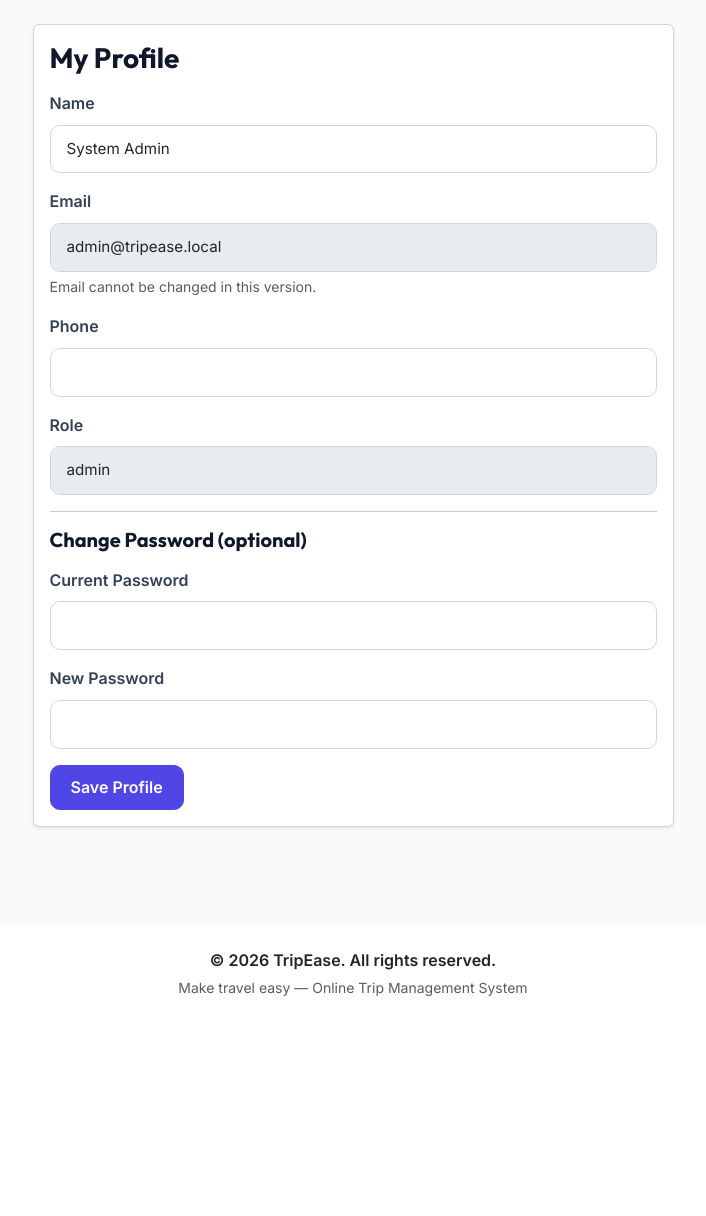
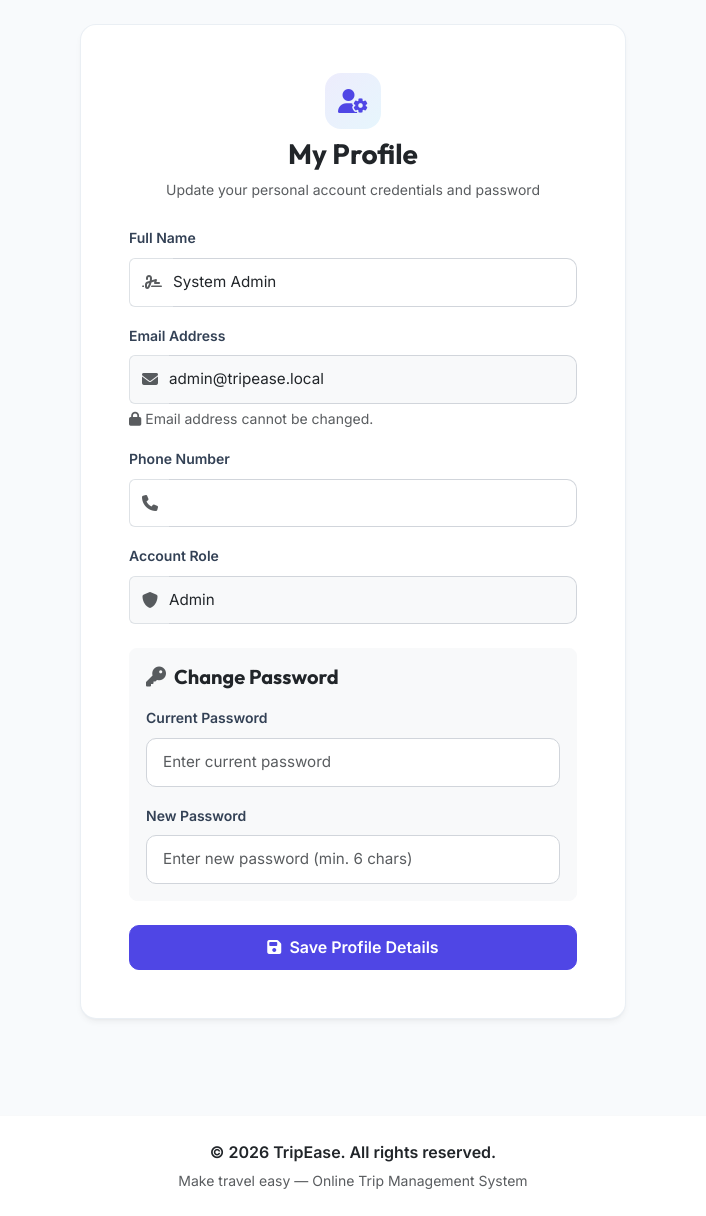
Before and after one commit to Nasroon0108/online_trip_managemet_system, a PHP site: page /profile/edit.php in a window 1280 px wide. Shown: the part 65-1281 px from the top of the page, without its empty margins (287-993 px from the left). Before the commit the page ends 1061 px from the top, so only its background shows below. Run offline with PHP 8.4, Linux system fonts and the light colour scheme; a user stored in the database is signed in; data comes from the database, SQL or seed files in the repository.

Commit message:
Improve registration and profile form layouts.
Co-authored-by: Cursor <cursoragent@cursor.com>

```diff
--- a/profile/edit.php
+++ b/profile/edit.php
@@ -62,47 +62,76 @@ if ($_SERVER["REQUEST_METHOD"] === "POST") {
 }
 ?>
 
-<div class="row justify-content-center">
-    <div class="col-lg-7">
-        <div class="card shadow-sm">
-            <div class="card-body">
-                <h3 class="mb-3">My Profile</h3>
+<div class="row justify-content-center animate-slide-up">
+    <div class="col-lg-6">
+        <div class="card card-modern">
+            <div class="card-body p-4 p-md-5">
+                <div class="text-center mb-4">
+                    <div class="feature-icon-modern mb-2">
+                        <i class="fa-solid fa-user-gear"></i>
+                    </div>
+                    <h3 class="fw-bold text-dark">My Profile</h3>
+                    <p class="text-muted small">Update your personal account credentials and password</p>
+                </div>
 
                 <?php if ($message !== ""): ?>
-                    <div class="alert alert-warning"><?= htmlspecialchars($message) ?></div>
+                    <div class="alert alert-warning border-0 shadow-sm rounded-3 d-flex align-items-center p-3 mb-4">
+                        <i class="fa-solid fa-triangle-exclamation me-3 fs-4 text-warning"></i>
+                        <div><?= htmlspecialchars($message) ?></div>
+                    </div>
                 <?php endif; ?>
 
                 <form method="post">
                     <div class="mb-3">
-                        <label class="form-label" for="profile-name">Name</label>
-                        <input class="form-control" id="profile-name" name="name" value="<?= htmlspecialchars($user["name"]) ?>" required>
-                    </div>
-                    <div class="mb-3">
-                        <label class="form-label" for="profile-email">Email</label>
-                        <input class="form-control" id="profile-email" type="email" value="<?= htmlspecialchars($user["email"]) ?>" disabled>
-                        <div class="form-text">Email cannot be changed in this version.</div>
-                    </div>
-                    <div class="mb-3">
-                        <label class="form-label" for="profile-phone">Phone</label>
-                        <input class="form-control" id="profile-phone" name="phone" value="<?= htmlspecialchars((string)($user["phone"] ?? "")) ?>">
-                    </div>
-                    <div class="mb-3">
-                        <label class="form-label" for="profile-role">Role</label>
-                        <input class="form-control" id="profile-role" value="<?= htmlspecialchars($user["role"]) ?>" disabled>
+                        <label class="form-label small" for="profile-name">Full Name</label>
+                        <div class="input-group">
+                            <span class="input-group-text bg-white border-end-0"><i class="fa-solid fa-signature text-muted"></i></span>
+                            <input class="form-control border-start-0 ps-0" id="profile-name" name="name" value="<?= htmlspecialchars($user["name"]) ?>" required>
+                        </div>
                     </div>
 
-                    <hr>
-                    <h5 class="mb-3">Change Password (optional)</h5>
                     <div class="mb-3">
-                        <label class="form-label" for="current-password">Current Password</label>
-                        <input class="form-control" id="current-password" type="password" name="current_password">
-                    </div>
-                    <div class="mb-3">
-                        <label class="form-label" for="new-password">New Password</label>
-                        <input class="form-control" id="new-password" type="password" name="new_password">
+                        <label class="form-label small" for="profile-email">Email Address</label>
+                        <div class="input-group">
+                            <span class="input-group-text bg-light border-end-0"><i class="fa-solid fa-envelope text-muted"></i></span>
+                            <input class="form-control border-start-0 ps-0 bg-light" id="profile-email" type="email" value="<?= htmlspecialchars($user["email"]) ?>" disabled>
+                        </div>
+                        <div class="form-text small text-muted"><i class="fa-solid fa-lock me-1"></i>Email address cannot be changed.</div>
                     </div>
 
-                    <button class="btn btn-primary" type="submit">Save Profile</button>
+                    <div class="mb-3">
+                        <label class="form-label small" for="profile-phone">Phone Number</label>
+                        <div class="input-group">
+                            <span class="input-group-text bg-white border-end-0"><i class="fa-solid fa-phone text-muted"></i></span>
+                            <input class="form-control border-start-0 ps-0" id="profile-phone" name="phone" value="<?= htmlspecialchars((string)($user["phone"] ?? "")) ?>">
+                        </div>
+                    </div>
+
+                    <div class="mb-4">
+                        <label class="form-label small" for="profile-role">Account Role</label>
+                        <div class="input-group">
+                            <span class="input-group-text bg-light border-end-0"><i class="fa-solid fa-shield text-muted"></i></span>
+                            <input class="form-control border-start-0 ps-0 bg-light" id="profile-role" value="<?= ucfirst(htmlspecialchars($user["role"])) ?>" disabled>
+                        </div>
+                    </div>
+
+                    <div class="p-3 bg-light rounded-3 mb-4 border border-light">
+                        <h5 class="fw-bold text-dark mb-3"><i class="fa-solid fa-key me-2 text-muted"></i>Change Password</h5>
+
+                        <div class="mb-3">
+                            <label class="form-label small" for="current-password">Current Password</label>
+                            <input class="form-control bg-white" id="current-password" type="password" name="current_password" placeholder="Enter current password">
+                        </div>
+
+                        <div class="mb-0">
+                            <label class="form-label small" for="new-password">New Password</label>
+                            <input class="form-control bg-white" id="new-password" type="password" name="new_password" placeholder="Enter new password (min. 6 chars)">
+                        </div>
+                    </div>
+
+                    <button class="btn btn-primary w-100 py-2.5" type="submit">
+                        <i class="fa-solid fa-floppy-disk me-1"></i> Save Profile Details
+                    </button>
                 </form>
             </div>
         </div>
```
Also changed, not shown: auth/register.php (+53 -20 lines).
